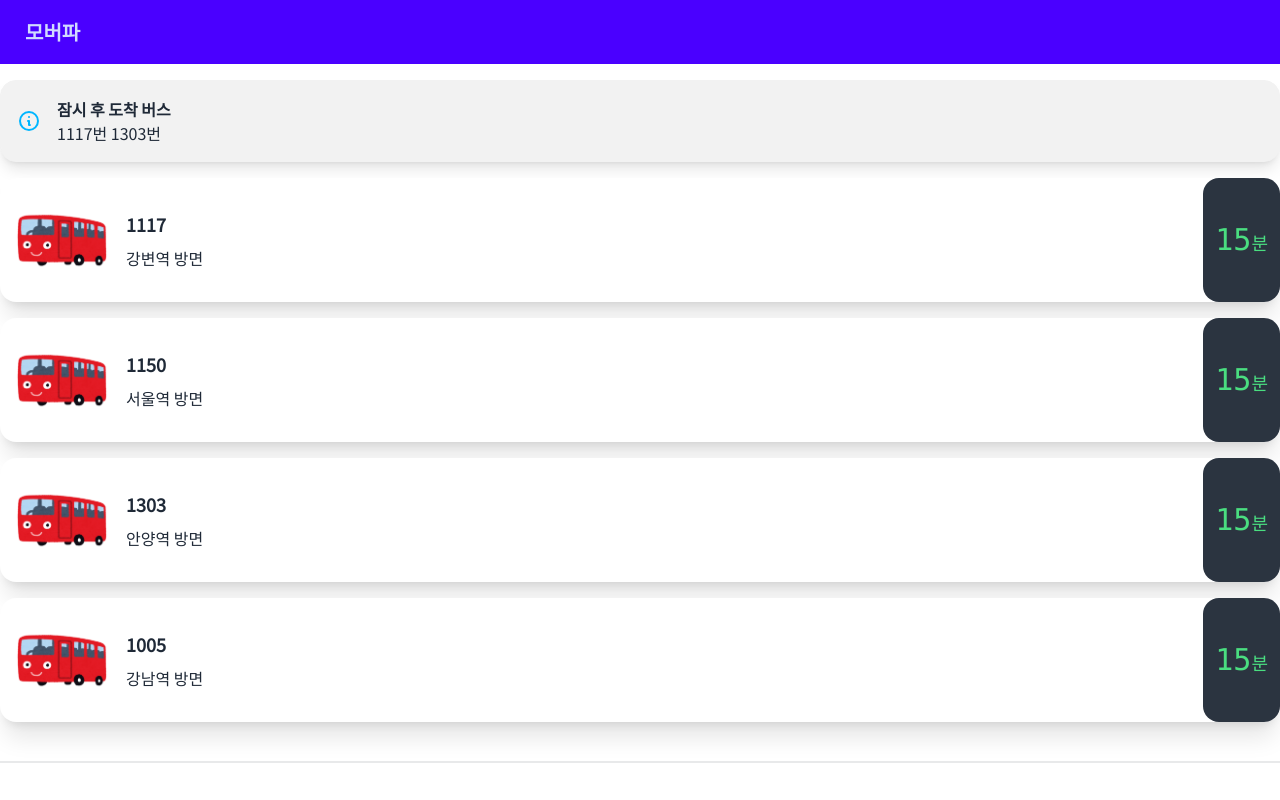
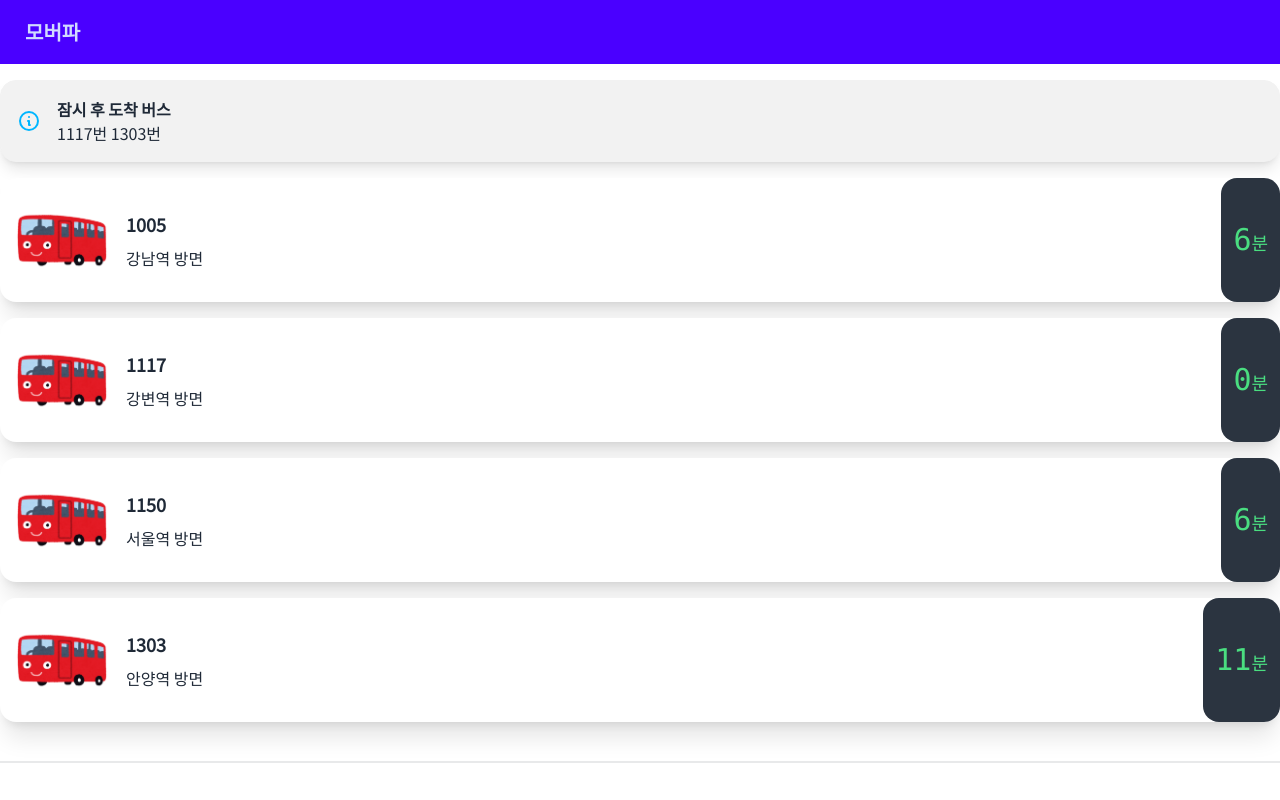
Before and after one commit to hufs-opensw-7/bus-finder, a React (Create React App) app: page / in a window 1280 px wide. Shown: the top 800 px of the page. Built offline with nearby package versions, Linux system fonts and the light colour scheme.

Commit message:
Add bus card time

```diff
--- a/src/components/DetailPage/BusScheduleCard.js
+++ b/src/components/DetailPage/BusScheduleCard.js
@@ -1,4 +1,16 @@
 function BusScheduleCard({ busSchedule }) {
+    const currentTime = new Date();
+    const currentHour = currentTime.getHours();
+    const currentMinute = currentTime.getMinutes();
+
+    const formattedCurrentTime = `${currentHour.toString().padStart(2, '0')}:${currentMinute.toString().padStart(2, '0')}`;
+
+    const closestTime = busSchedule.weekday.reduce((prev, curr) => (
+        Math.abs(new Date(`2000-01-01T${prev}`) - currentTime) < Math.abs(new Date(`2000-01-01T${curr}`) - currentTime) ? prev : curr
+    ));
+
+    console.log(closestTime)
+
     return (
         <div className="card bg-neutral my-4">
             <div className="overflow-x-auto">
@@ -11,7 +23,7 @@ function BusScheduleCard({ busSchedule }) {
                     </thead>
                     <tbody className="text-center">
                     {busSchedule.weekday.map((weekdayTime, index) => (
-                        <tr key={index}>
+                        <tr key={index} className={weekdayTime === closestTime ? "bg-base-200" : ""}>
                             <td>{weekdayTime}</td>
                             <td>{index < busSchedule.weekend.length ? busSchedule.weekend[index] : ''}</td>
                         </tr>
--- a/src/components/MainPage/BusCard.js
+++ b/src/components/MainPage/BusCard.js
@@ -1,39 +1,74 @@
+import { useState, useEffect } from "react";
 import { Link } from "react-router-dom";
 import api from "../../api/api.json";
 import redBusImage from "../../assets/red_bus.png";
 
 function BusCard() {
-  const card = api.map((item, index) => {
+  const [timeToNextBuses, setTimeToNextBuses] = useState({});
+
+  useEffect(() => {
+    const findTimeToNextBuses = () => {
+      const now = new Date();
+      const nowTime = `${now.getHours() < 10 ? '0' : ''}${now.getHours()}:${now.getMinutes() < 10 ? '0' : ''}${now.getMinutes()}`;
+
+      const nextBuses = {};
+      api.forEach(item => {
+        const currentTimeIndex = item.schedule.weekday.findIndex(time => time >= nowTime);
+
+        if (currentTimeIndex !== -1) {
+          const nextBusTime = item.schedule.weekday[currentTimeIndex];
+          const nextBusHour = parseInt(nextBusTime.split(":")[0]);
+          const nextBusMinute = parseInt(nextBusTime.split(":")[1]);
+          const nextBusDateTime = new Date(now.getFullYear(), now.getMonth(), now.getDate(), nextBusHour, nextBusMinute);
+          const timeDifference = nextBusDateTime - now;
+          const timeToNextBusInMinutes = Math.round(timeDifference / 60000); // Convert milliseconds to minutes
+          nextBuses[item.bus_number] = timeToNextBusInMinutes;
+        } else {
+          // If there are no more buses today, show the time until the first bus tomorrow
+          const firstBusTomorrow = item.schedule.weekday[0];
+          const firstBusHour = parseInt(firstBusTomorrow.split(":")[0]);
+          const firstBusMinute = parseInt(firstBusTomorrow.split(":")[1]);
+          const firstBusDateTime = new Date(now.getFullYear(), now.getMonth(), now.getDate() + 1, firstBusHour, firstBusMinute);
+          const timeDifference = firstBusDateTime - now;
+          const timeToNextBusInMinutes = Math.round(timeDifference / 60000); // Convert milliseconds to minutes
+          nextBuses[item.bus_number] = timeToNextBusInMinutes;
+        }
+      });
+
+      setTimeToNextBuses(nextBuses);
+    };
+
+    const interval = setInterval(findTimeToNextBuses, 60000); // Update every minute
+    findTimeToNextBuses(); // Initial call
+
+    return () => clearInterval(interval);
+  }, []);
+
   return (
-      // <Link to="/detail">
-      <Link to={`/detail/${item.bus_number}`} key={index}>
-        <div
-          key={index}
-          className="card card-side bg-base-100 shadow-xl my-4 hover:bg-base-200"
-        >
+    <>
+      {Object.keys(timeToNextBuses).map(busNumber => (
+        <Link to={`/detail/${busNumber}`} key={busNumber}>
+          <div className="card card-side bg-base-100 shadow-xl my-4 hover:bg-base-200">
             <figure className="max-w-20 lg:max-w-24 ml-3.5 -mr-4">
               <img src={redBusImage} alt="bus image" />
             </figure>
 
             <div className="card-body">
-            <h2 className="card-title text-base lg:text-lg">
-              {item.bus_number}
-            </h2>
-            <p className="text-sm lg:text-base">{item.heading_to} 방면</p>
+              <h2 className="card-title text-base lg:text-lg">{busNumber}</h2>
+              <p className="text-sm lg:text-base">{api.find(item => item.bus_number === busNumber).heading_to} 방면</p>
             </div>
 
             <div className="content-center p-3 bg-neutral rounded-box text-green-400">
               <span className="font-mono text-xl lg:text-3xl">
-              <span>15</span>
+                <span>{timeToNextBuses[busNumber]}</span>
               </span>
               <span className="text-sm lg:text-lg">분</span>
             </div>
           </div>
         </Link>
+      ))}
+    </>
   );
-  });
-
-  return <>{card}</>;
 }
 
 export default BusCard;
```
Lines whose indentation alone changed are shown as unchanged.
